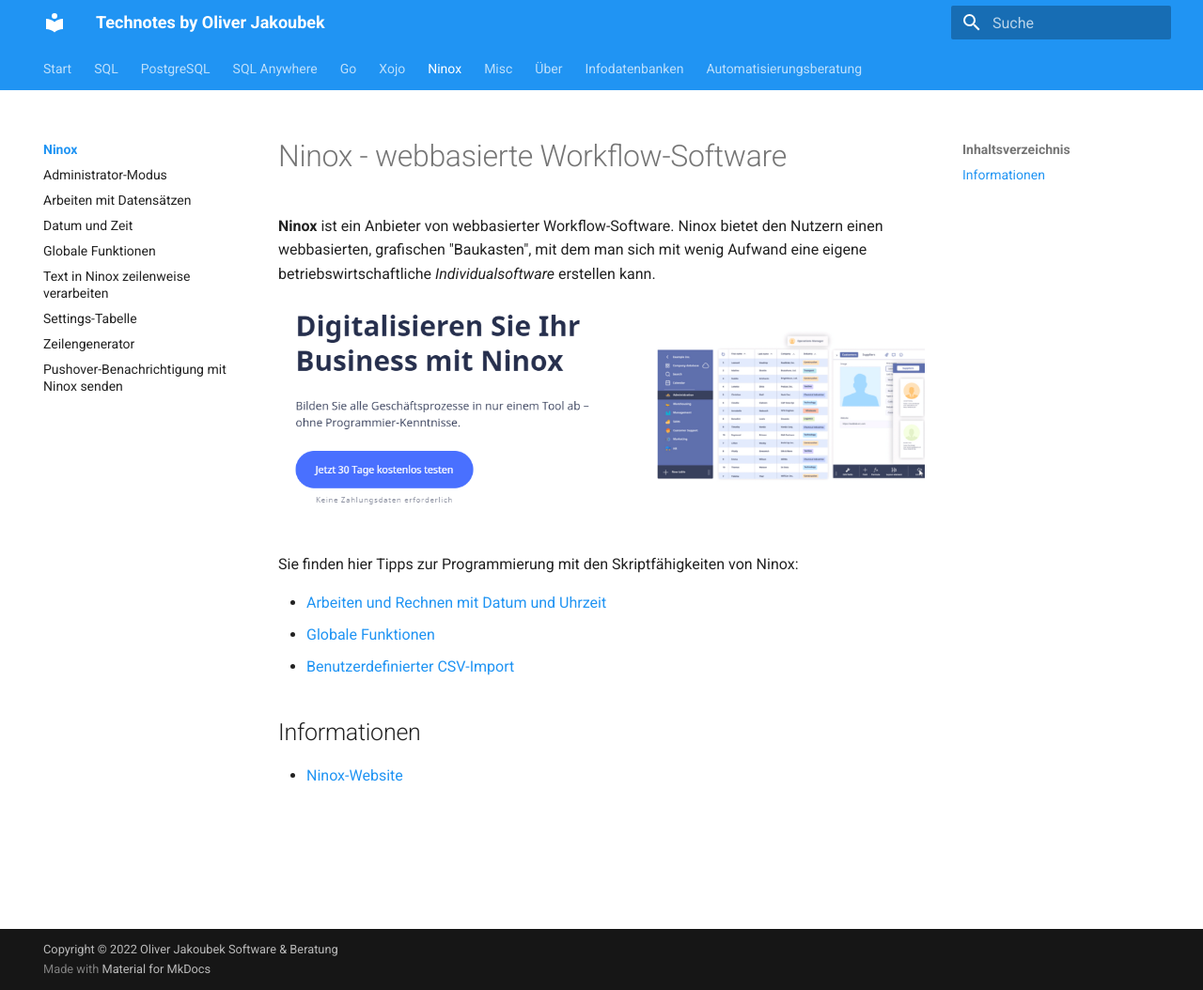
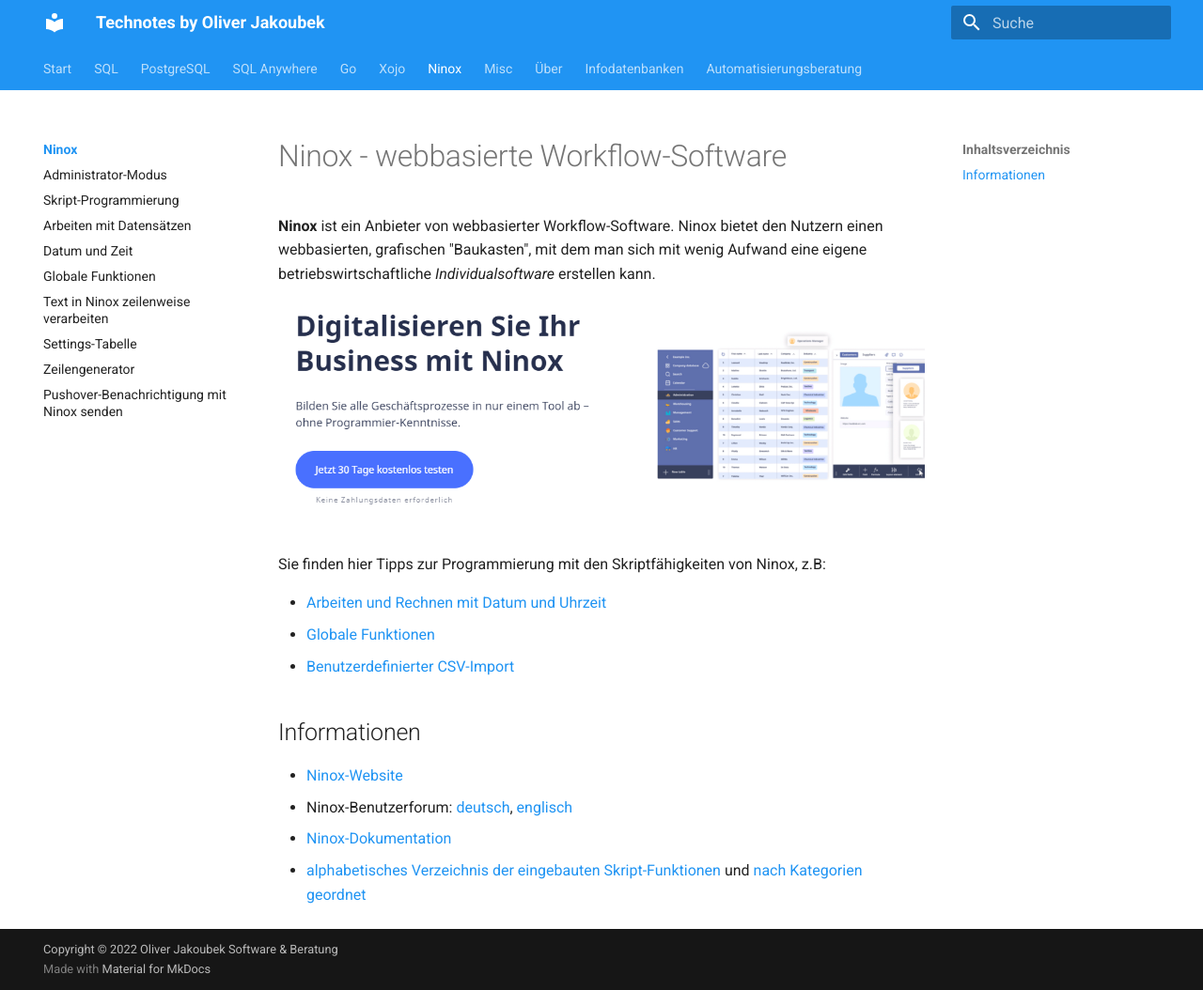
Before and after one commit to jakoubek/technotes, an MkDocs documentation site: the page built from docs/ninox/index.md, in a window 1280 px wide and 1054 px high. Shown: the whole window at 94% size. Built offline with MkDocs 1.6.1 and Material for MkDocs 9.7.7, drawn with Linux system fonts in a browser that asks for light colours.

Commit message:
Ninox-Skript-Programmierung

```diff
--- a/docs/ninox/index.md
+++ b/docs/ninox/index.md
@@ -7,7 +7,7 @@
 
 [![](img/2022-08-04-ninox-website-screenshot.png)](https://ninox.com/de){target=_blank}
 
-Sie finden hier Tipps zur Programmierung mit den Skriptfähigkeiten von Ninox:
+Sie finden hier Tipps zur Programmierung mit den Skriptfähigkeiten von Ninox, z.B:
 
 - [Arbeiten und Rechnen mit Datum und Uhrzeit](./datum-zeit/)
 - [Globale Funktionen](./globale-funktionen/)
@@ -18,3 +18,6 @@
 ## Informationen
 
 - [Ninox-Website](https://ninox.com/de){target=_blank}
+- Ninox-Benutzerforum: [deutsch](https://forum.ninox.de/){target=_blank}, [englisch](https://forum.ninox.com/){target=_blank}
+- [Ninox-Dokumentation](https://docs.ninox.com/de){target=_blank}
+- [alphabetisches Verzeichnis der eingebauten Skript-Funktionen](https://docs.ninox.com/en/script/functions){target=_blank} und [nach Kategorien geordnet](https://docs.ninox.com/en/script/functions-categorized){target=_blank}
--- a/mkdocs.yml
+++ b/mkdocs.yml
@@ -61,6 +61,7 @@
   - Ninox:
     - 'ninox/index.md'
     - 'Administrator-Modus': ninox/admin.md
+    - 'Skript-Programmierung': ninox/skripting.md
     - 'Arbeiten mit Datensätzen': ninox/daten.md
     - 'Datum und Zeit': ninox/datum-zeit.md
     - 'Globale Funktionen': ninox/globale-funktionen.md
```
Also changed, not shown: docs/index.md (+1 -0 lines), docs/ninox/layout-elemente.md (added, +18 -0 lines), docs/ninox/skripting.md (added, +31 -0 lines), docs/ninox/img/2022-08-04-ninox-button-2.png (added), docs/ninox/img/2022-08-04-ninox-button-3.png (added), docs/ninox/img/2022-08-04-ninox-button-eigenschaften.png (added), docs/ninox/img/2022-08-04-ninox-button.png (added), docs/ninox/img/2022-08-04-ninox-skripteditor.png (added).
